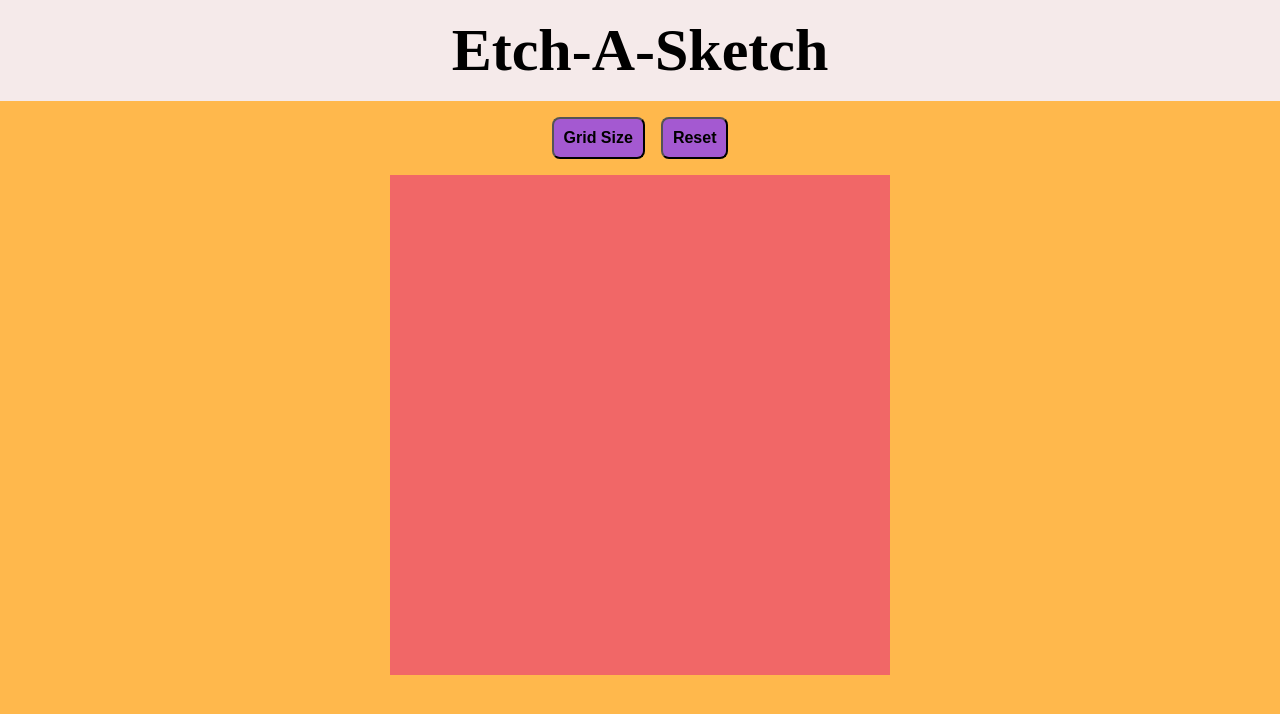
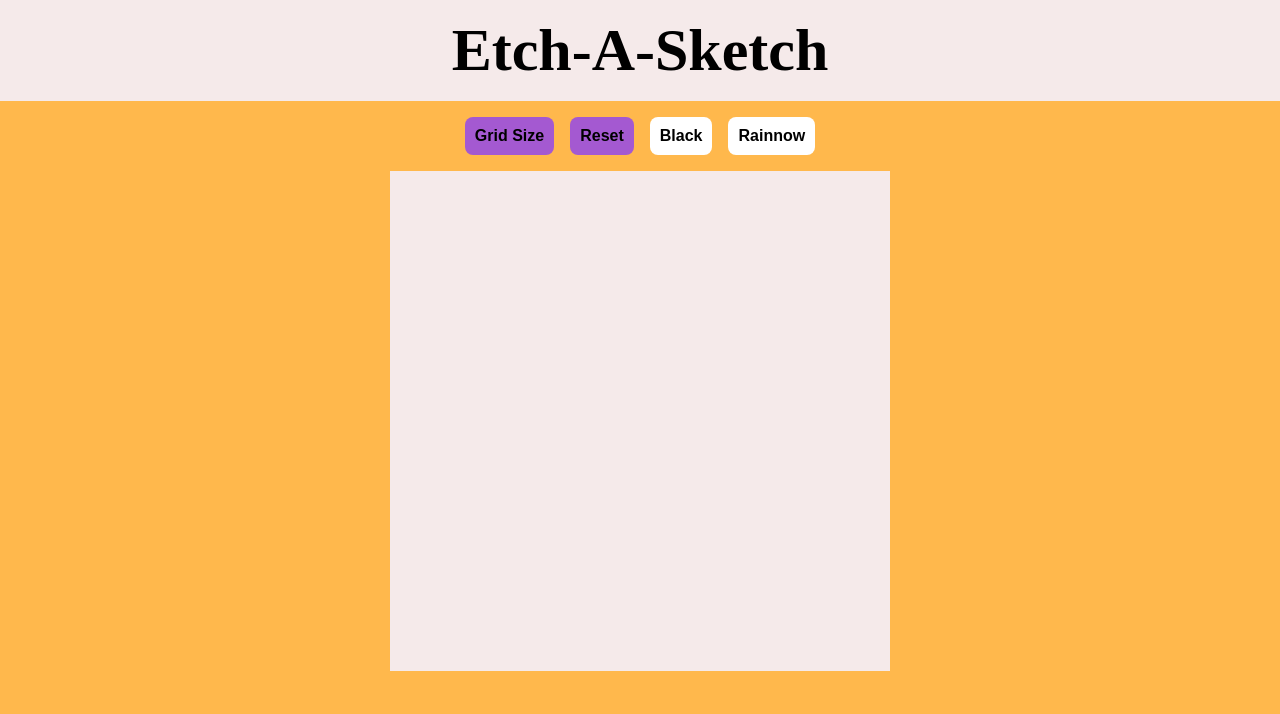
Before and after one commit to Sumermarano/etch-a-sketch, a plain HTML site: page index.html in a window 1280 px wide. Both pictures are taken after a click on the button "Reset". Drawn offline with Linux system fonts and the light colour scheme.

Commit message:
add black and rainbow color buttons

```diff
--- a/index.html
+++ b/index.html
@@ -11,6 +11,8 @@
         <div class="settings">
             <button class="grid-size">Grid Size</button>
             <button class="reset">Reset</button>
+            <button class="black">Black</button>
+            <button class="rainbow">Rainnow</button>
         </div>
         <div class="grid"></div>
     </body>
--- a/script.js
+++ b/script.js
@@ -1,4 +1,6 @@
 const grid = document.querySelector('.grid');
+let black = true;
+let rainbow = false;
 
 function getGridSize() {
     const size = prompt("Grid Size x*x ? (x < 100)");
@@ -16,7 +18,7 @@ function showGrid(size) {
         square.classList.add('square');
         square.style.width = `${500/size}px`;
         square.style.height = `${500/size}px`;
-        square.style.backgroundColor = '#F16767';
+        square.style.backgroundColor = '#F5EAEA';
         grid.appendChild(square);
     }
 }
@@ -24,8 +26,11 @@ function showGrid(size) {
 function paintGrid() {
     const squares = document.querySelectorAll('.square');
     squares.forEach((square) => {
-        square.addEventListener('mousemove', () => {
-            square.style.backgroundColor = '#F5EAEA';
+        square.addEventListener('mouseenter', () => {
+            // square.style.backgroundColor = '#F16767'; // The red-ish color
+            if (black) square.style.backgroundColor = 'black';
+            if (rainbow) square.style.backgroundColor = `${rainbowColors()}`;
+
         });
     })
 }
@@ -33,7 +38,7 @@ function paintGrid() {
 function resetGrid() {
     const squares = document.querySelectorAll('.square');
         squares.forEach((square) => {
-            square.style.backgroundColor = '#F16767';
+            square.style.backgroundColor = '#F5EAEA';
         })
 }
 
@@ -46,5 +51,23 @@ gridSizeButton.addEventListener('click', () => {
 const resetButton = document.querySelector('.reset');
 resetButton.addEventListener('click', resetGrid);
 
+const blackButton = document.querySelector('.black');
+blackButton.addEventListener('click', () => {
+    black = true;
+    rainbow = false;
+});
+
+const rainbowButton = document.querySelector('.rainbow');
+rainbowButton.addEventListener('click', () => {
+    rainbow = true;
+    black = false;
+});
+
 showGrid(25);
 paintGrid();
+
+
+function rainbowColors() {
+    const rainbowColors = ['red', 'orange', 'yellow', 'green', 'turquoise', 'blue', 'purple'];
+    return rainbowColors[Math.floor(Math.random() * 7)];
+}
--- a/style.css
+++ b/style.css
@@ -19,20 +19,21 @@ body {
     justify-content: center;
 }
 
-.grid-size {
+.grid-size,
+.reset,
+.black,
+.rainbow {
     padding: 10px;
     border-radius: 8px;
+    border: none;
     font-size: 16px;
     font-weight: bold;
     background-color: #A459D1;
 }
 
-.reset {
-    padding: 10px;
-    border-radius: 8px;
-    font-size: 16px;
-    font-weight: bold;
-    background-color: #A459D1;
+.black,
+.rainbow {
+    background-color: white;
 }
 
 .grid {
```
